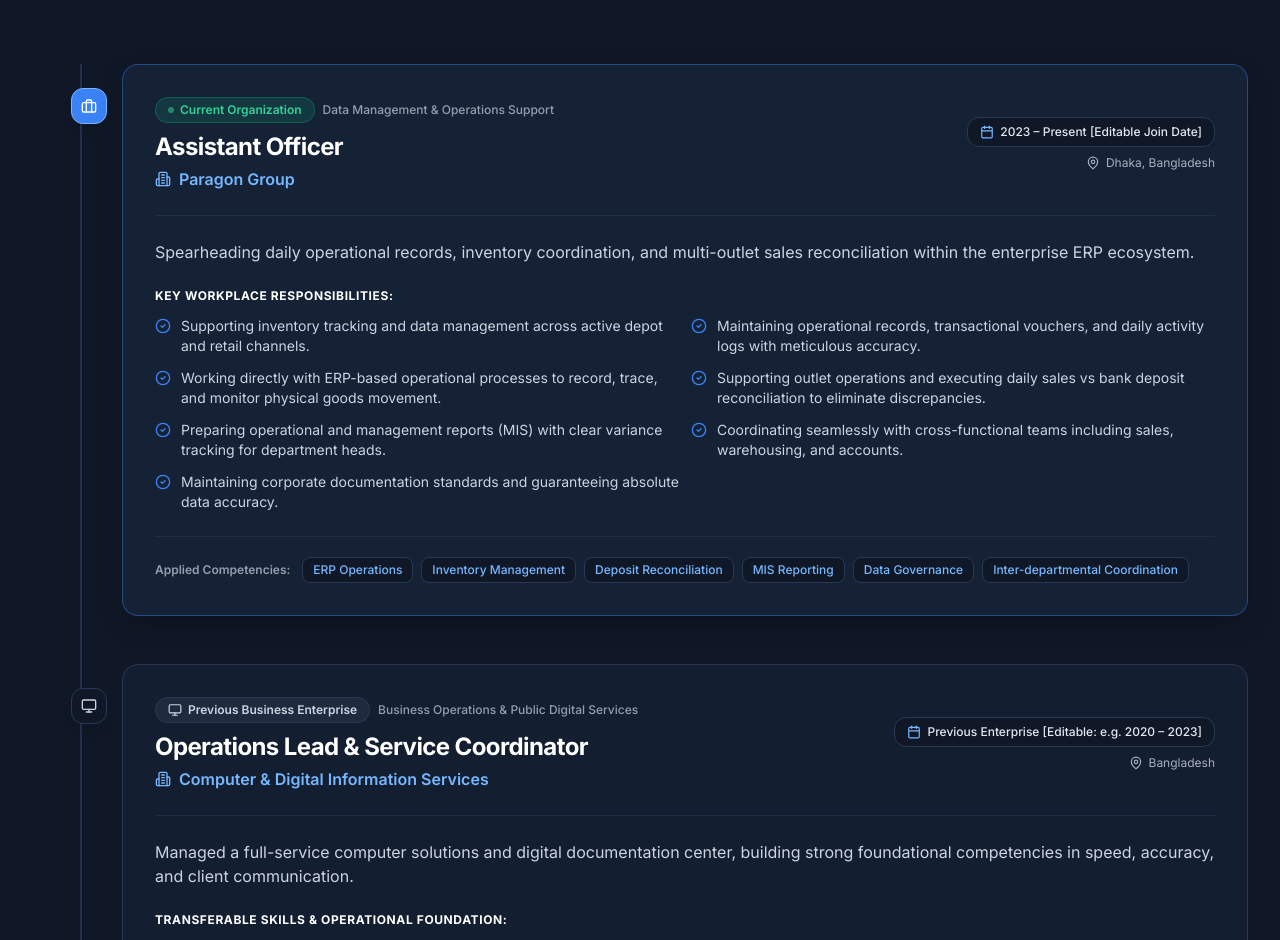
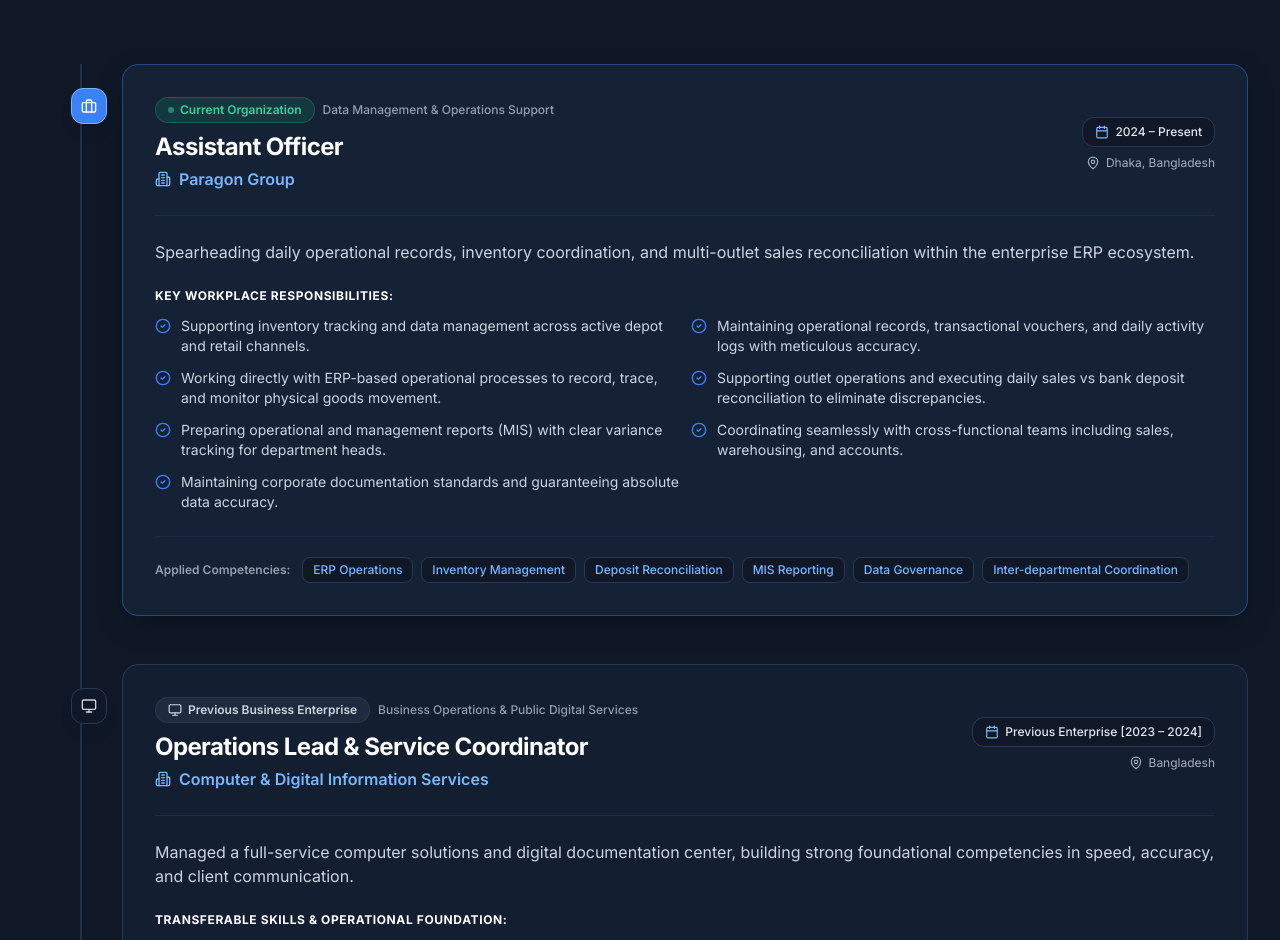
Before and after one commit to Easinali/easin-ali-portfolio, a React (Vite) app: page / in a window 1280 px wide. Shown: the part 2001-2941 px from the top of the page. Built offline with nearby package versions, Linux system fonts and the light colour scheme.

Commit message:
Update experienceData.ts

```diff
--- a/src/data/experienceData.ts
+++ b/src/data/experienceData.ts
@@ -29,8 +29,8 @@ export const experienceData: ExperienceItem[] = [
     companyBn: "প্যারাগন গ্রুপ",
     department: "Data Management & Operations Support",
     departmentBn: "ডাটা ম্যানেজমেন্ট ও অপারেশনস সাপোর্ট",
-    period: "2023 – Present [Editable Join Date]",
-    periodBn: "২০২৩ – বর্তমান [যোগদানের তারিখ সম্পাদনাযোগ্য]",
+    period: "2024 – Present",
+    periodBn: "২০২৪ – বর্তমান [যোগদানের তারিখ সম্পাদনাযোগ্য]",
     location: "Dhaka, Bangladesh",
     locationBn: "ঢাকা, বাংলাদেশ",
     description: "Spearheading daily operational records, inventory coordination, and multi-outlet sales reconciliation within the enterprise ERP ecosystem.",
@@ -79,8 +79,8 @@ export const experienceData: ExperienceItem[] = [
     companyBn: "কম্পিউটার ও ডিজিটাল সার্ভিস এন্টারপ্রাইজ",
     department: "Business Operations & Public Digital Services",
     departmentBn: "বিজনেস অপারেশনস ও পাবলিক ডিজিটাল সার্ভিস",
-    period: "Previous Enterprise [Editable: e.g. 2020 – 2023]",
-    periodBn: "পূর্ববর্তী অভিজ্ঞতা [সম্পাদনাযোগ্য: যেমন ২০২০ – ২০২৩]",
+    period: "Previous Enterprise [2023 – 2024]",
+    periodBn: "পূর্ববর্তী অভিজ্ঞতা [সম্পাদনাযোগ্য: যেমন ২০২৩ – ২০২৪]",
     location: "Bangladesh",
     locationBn: "বাংলাদেশ",
     description: "Managed a full-service computer solutions and digital documentation center, building strong foundational competencies in speed, accuracy, and client communication.",
```
